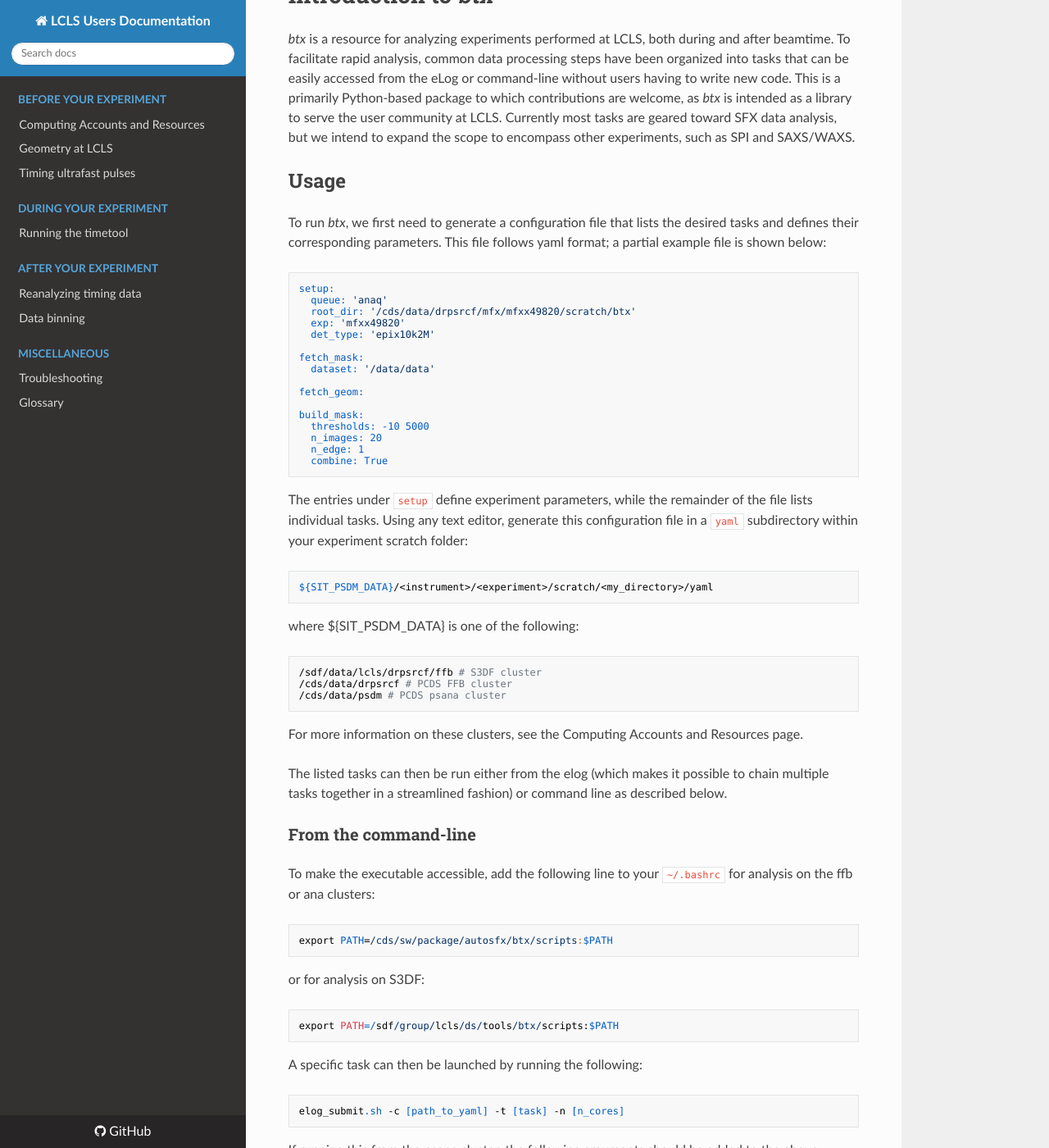
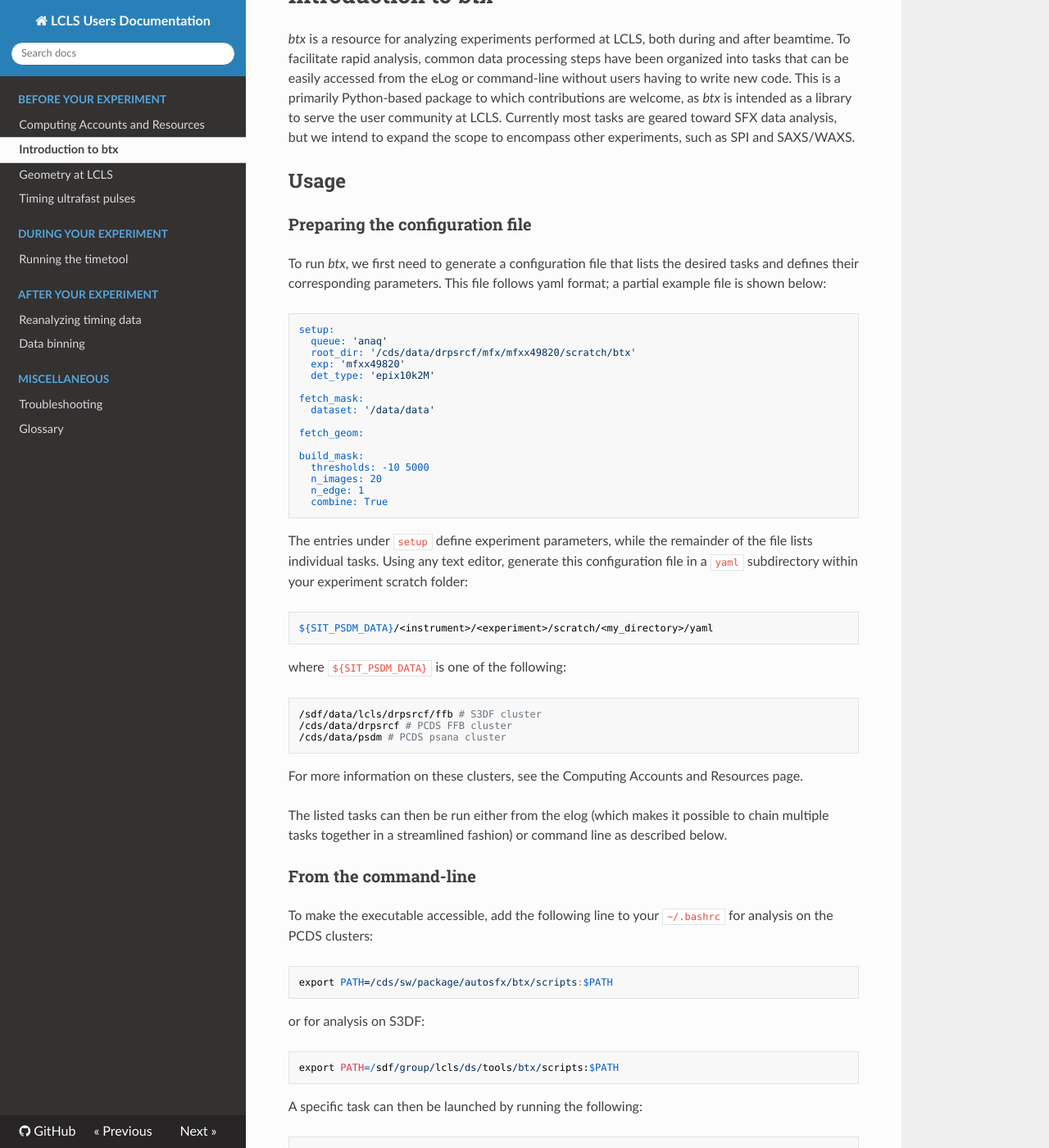
Before and after one commit to lcls-users/lcls-users, an MkDocs documentation site: the page built from docs/before/btx.md, in a window 1280 px wide and 1400 px high, scrolled down 249 px. Shown: the whole window at 82% size. Built offline with MkDocs 1.6.1, drawn with Linux system fonts in a browser that asks for light colours; nearby versions of some CDN libraries; some of the changed text lies outside the part shown.

Commit message:
adding btx page to mkdocs

````diff
--- a/docs/before/btx.md
+++ b/docs/before/btx.md
@@ -8,6 +8,8 @@
 *btx* is a resource for analyzing experiments performed at LCLS, both during and after beamtime. To facilitate rapid analysis, common data processing steps have been organized into tasks that can be easily accessed from the eLog or command-line without users having to write new code. This is a primarily Python-based package to which contributions are welcome, as *btx* is intended as a library to serve the user community at LCLS. Currently most tasks are geared toward SFX data analysis, but we intend to expand the scope to encompass other experiments, such as SPI and SAXS/WAXS.
 
 ## Usage
+
+### Preparing the configuration file
 
 To run *btx*, we first need to generate a configuration file that lists the desired tasks and defines their corresponding parameters. This file follows yaml format; a partial example file is shown below:
 ```
@@ -32,7 +34,7 @@ The entries under `setup` define experiment parameters, while the remainder of t
 ```
 ${SIT_PSDM_DATA}/<instrument>/<experiment>/scratch/<my_directory>/yaml
 ```
-where ${SIT_PSDM_DATA} is one of the following:
+where `${SIT_PSDM_DATA}` is one of the following:
 ```
 /sdf/data/lcls/drpsrcf/ffb # S3DF cluster
 /cds/data/drpsrcf # PCDS FFB cluster
@@ -44,7 +46,7 @@ The listed tasks can then be run either from the elog (which makes it possible t
 
 ### From the command-line
 
-To make the executable accessible, add the following line to your `~/.bashrc` for analysis on the ffb or ana clusters:
+To make the executable accessible, add the following line to your `~/.bashrc` for analysis on the PCDS clusters:
 ```
 export PATH=/cds/sw/package/autosfx/btx/scripts:$PATH
 ```
--- a/mkdocs.yml
+++ b/mkdocs.yml
@@ -9,6 +9,7 @@ markdown_extensions:
 nav:
     - Before your experiment:
         - Computing Accounts and Resources: 'before/accounts.md'
+        - Introduction to btx: 'before/btx.md'
         - Geometry at LCLS: 'before/geometry.md'
         - Timing ultrafast pulses: 'before/timetool.md'
     - During your experiment:
````
